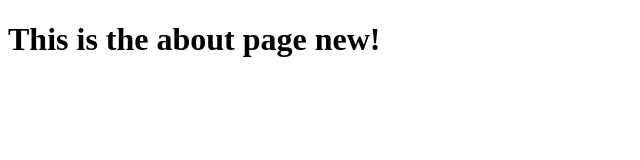
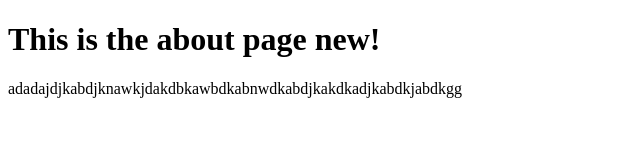
Before and after one commit to GabrielBanua/Branching, a plain HTML site: page about.html in a window 1280 px wide. Shown: the whole page, without its empty margins (0-640 px from the left). Drawn offline with Linux system fonts and the light colour scheme.

Commit message:
modified about.html

```diff
--- a/about.html
+++ b/about.html
@@ -7,5 +7,6 @@
 </head>
 <body>
 	<h1>This is the about page new!</h1>
+	<p>adadajdjkabdjknawkjdakdbkawbdkabnwdkabdjkakdkadjkabdkjabdkgg</p>
 </body>
 </html>
```
